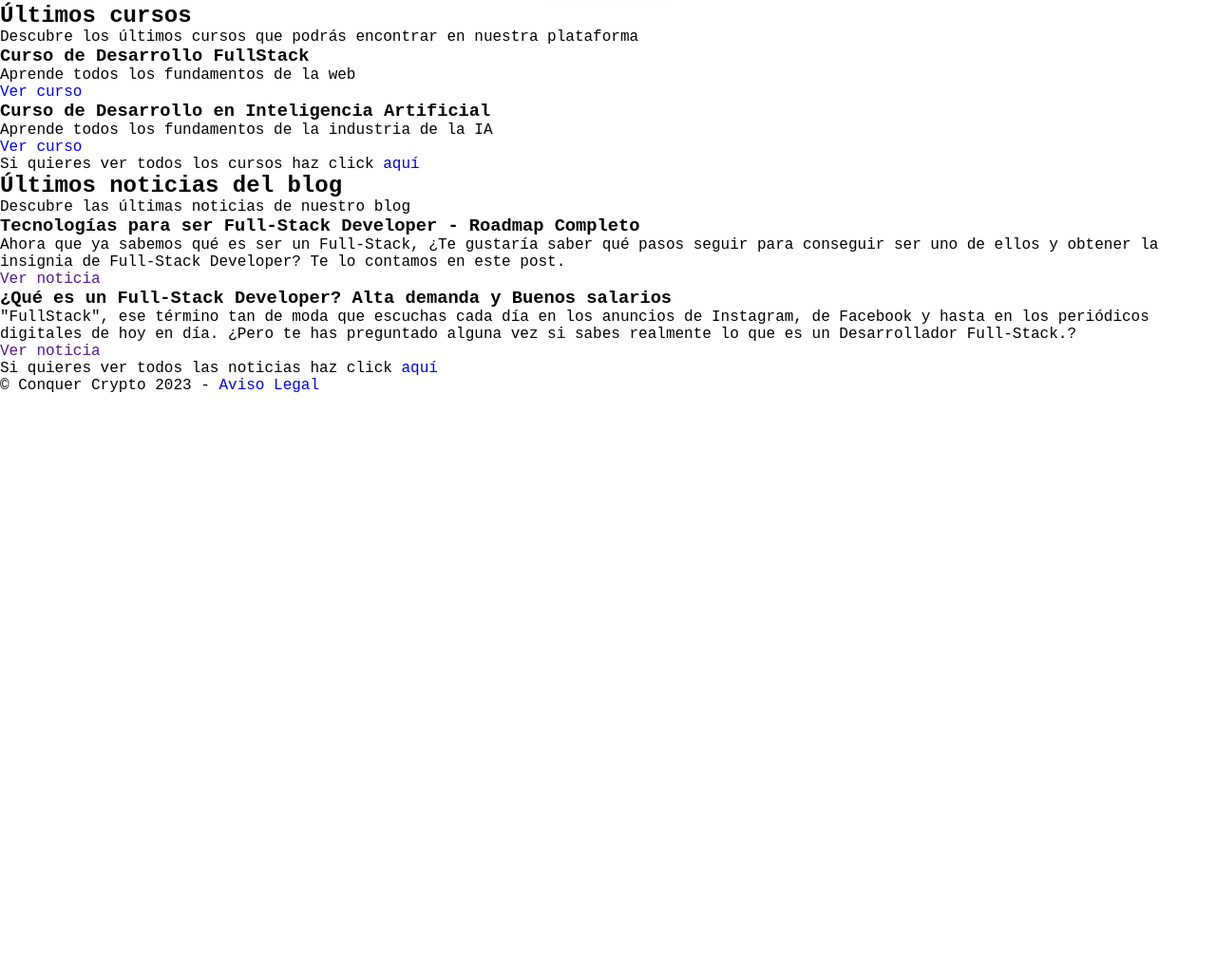
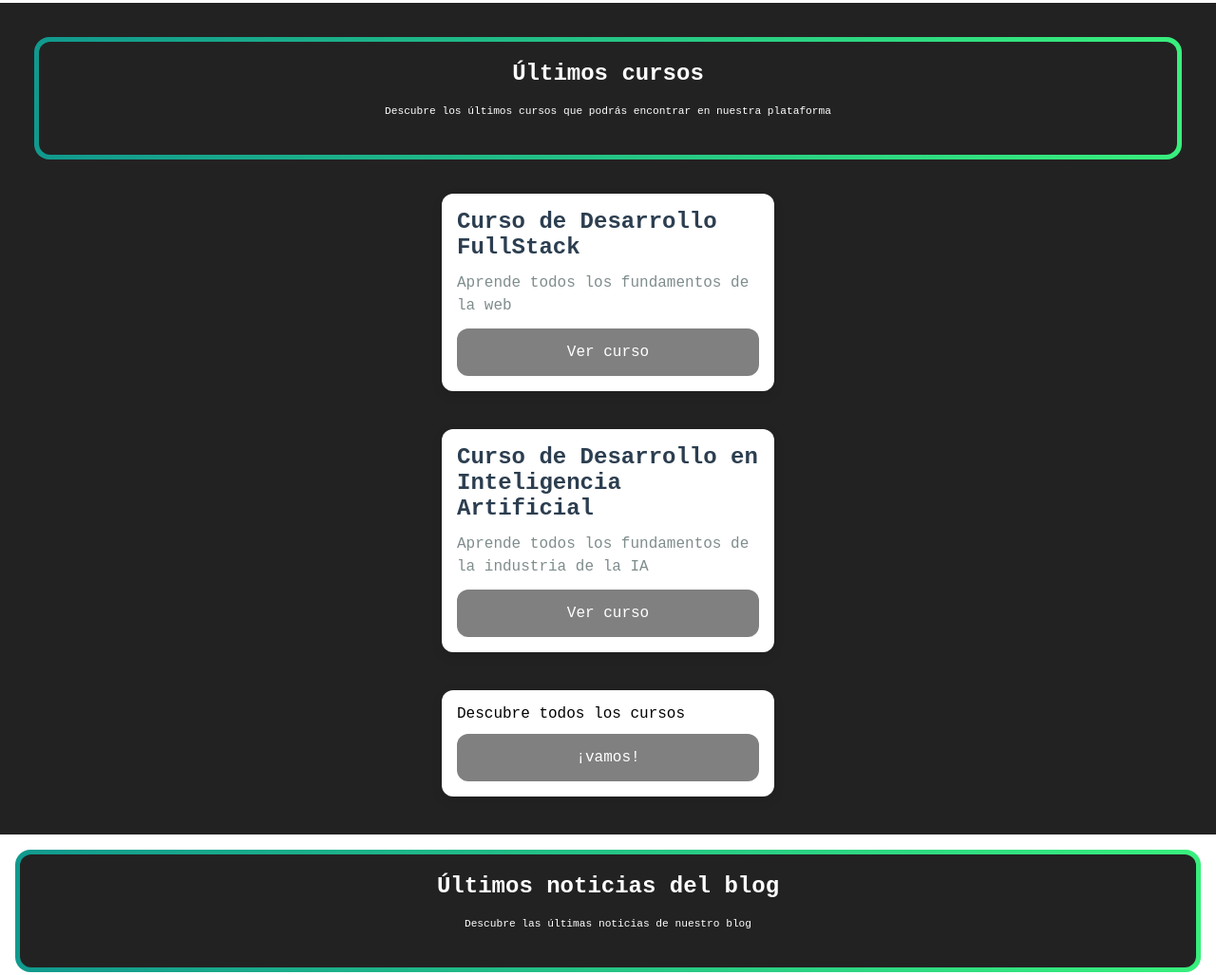
Before and after one commit to sdsiridia/academia, a website built with Vite: page index.html in a window 1280 px wide. Shown: the part 655-1682 px from the top of the page at 95% size. Before the commit the page ends 1070 px from the top, so only its background shows below. Built offline with nearby package versions, Linux system fonts and the light colour scheme; files whose address does not match are found by name; a web font is replaced by a local one.

Commit message:
home final movil v1

```diff
--- a/index.html
+++ b/index.html
@@ -82,6 +82,7 @@
           </figcaption>
         </figure>
       </section>
+      <div class="main__container-2">
         <section class="main__description">
           <div class="card">
             <h2>Descubre quien es Conquer Crypto</h2>
@@ -94,68 +95,98 @@
         <button class="main__button">
           <p><a href="quienes-somos.html">Empieza YA!</a></p>
         </button>
-      <section>
+      </div>
+      <section class="main__container-3">
+        <div class="main__description-2">
+          <div class="card-2">
             <h2>Últimos cursos</h2>
+            <p class="text">
+              Descubre los últimos cursos que podrás encontrar en nuestra
+              plataforma
+            </p>
+          </div>
+        </div>
+        <div class="tarjetas">
+          <article class="tarjeta">
+            <h3 class="tarjeta-titulo">Curso de Desarrollo FullStack</h3>
+            <p class="tarjeta-descripcion">
+              Aprende todos los fundamentos de la web
+            </p>
+            <div>
+              <a class="tarjeta-footer" href="cursos/curso-fullstack.html">Ver curso</a>
+            </div>
+          </article>
+          <article class="tarjeta">
+            <h3 class="tarjeta-titulo">
+              Curso de Desarrollo en Inteligencia Artificial
+            </h3>
+            <p class="tarjeta-descripcion">
+              Aprende todos los fundamentos de la industria de la IA
+            </p>
+            <div>
+              <a class="tarjeta-footer" href="cursos/curso-ia.html">Ver curso</a>
+            </>
+          </article>
+          <article class="tarjeta">
             <p>
-          Descubre los últimos cursos que podrás encontrar en nuestra plataforma
+              Descubre todos los cursos
             </p>
-
-        <article>
-          <h3>Curso de Desarrollo FullStack</h3>
-          <p>Aprende todos los fundamentos de la web</p>
-          <p><a href="cursos/curso-fullstack.html">Ver curso</a></p>
+            <div>
+              <a href="cursos.html" class="tarjeta-footer">
+                ¡vamos!
+              </a>
+            </div>
           </article>
-
-        <article>
-          <h3>Curso de Desarrollo en Inteligencia Artificial</h3>
-          <p>Aprende todos los fundamentos de la industria de la IA</p>
-          <p><a href="cursos/curso-ia.html">Ver curso</a></p>
-        </article>
-
-        <p>
-          Si quieres ver todos los cursos haz click
-          <a href="cursos.html">aquí</a>
-        </p>
+        </div>
       </section>
 
-      <section>
+      <section class="main__container-4">
+        <div class="main__description-2">
+          <div class="card-2">
             <h2>Últimos noticias del blog</h2>
-        <p>Descubre las últimas noticias de nuestro blog</p>
-
-        <article>
-          <h3>Tecnologías para ser Full-Stack Developer - Roadmap Completo</h3>
-          <p>
+            <p class="text">Descubre las últimas noticias de nuestro blog</p>
+          </div>
+        </div>
+        <div class="tarjetas">
+          <article class="tarjeta">
+            <h3 class="tarjeta-titulo">Tecnologías para ser Full-Stack Developer - Roadmap Completo</h3>
+            <p class="tarjeta-description">
               Ahora que ya sabemos qué es ser un Full-Stack, ¿Te gustaría saber
               qué pasos seguir para conseguir ser uno de ellos y obtener la
               insignia de Full-Stack Developer? Te lo contamos en este post.
             </p>
-          <p><a href="">Ver noticia</a></p>
+            <div><a class="tarjeta-footer" href="">Ver noticia</a></div>
           </article>
 
-        <article>
-          <h3>
+          <article class="tarjeta">
+            <h3 class="tarjeta-titulo">
               ¿Qué es un Full-Stack Developer? Alta demanda y Buenos salarios
             </h3>
-          <p>
+            <p class="tarjeta-description">
               "FullStack", ese término tan de moda que escuchas cada día en los
               anuncios de Instagram, de Facebook y hasta en los periódicos
               digitales de hoy en día. ¿Pero te has preguntado alguna vez si sabes
               realmente lo que es un Desarrollador Full-Stack.?
             </p>
-          <p><a href="">Ver noticia</a></p>
+            <div><a class="tarjeta-footer" href="">Ver noticia</a></div>
           </article>
-
+          <article class="tarjeta">
             <p>
               Si quieres ver todos las noticias haz click
-          <a href="blog.html">aquí</a>
             </p>
+            <div>
+              <a href="cursos.html" class="tarjeta-footer">
+                ¡vamos!
+              </a>
+            </div>
+          </article>
         </section>
+        </div>
     </main>
 
     <footer>
-      <p>© Conquer Crypto 2023 - <a href="aviso-legal.html">Aviso Legal</a></p>
+      <p>© Conquer Crypto 2026 - <a href="aviso-legal.html">Aviso Legal</a></p>
     </footer>
-    <!-- <div id="app"></div> -->
     <script type="module" src="./src/main.js"></script>
   </body>
 </html>
--- a/src/sass/layout/_footer.scss
+++ b/src/sass/layout/_footer.scss
@@ -0,0 +1,18 @@
+@use '../abstracts/variables' as v;
+@use '../abstracts/mixins' as m;
+@use '../base/animations' as *;
+
+footer{
+    background:v.$orange;
+    display: flex;
+    justify-content: center;
+    align-items: center;
+    padding: 20px;
+    a{
+    background-color: v.$orange_2;
+    color: white;
+    text-decoration: none;
+    padding: 10px;
+    border-radius: 12px;
+    }
+}
--- a/src/sass/layout/_header.scss
+++ b/src/sass/layout/_header.scss
@@ -35,6 +35,7 @@ header,
 .ul_links {
     width: 100%;
     background-color: v.$orange_2;
+    z-index: 1;
     position: absolute;
     top: v.$altura_header;
     left: 0;
--- a/src/sass/layout/_main.scss
+++ b/src/sass/layout/_main.scss
@@ -25,38 +25,12 @@
             text-align: center;
             margin-bottom: 20px;
         }
+        &-3{
+            background-color: v.$card-color;
+            padding: 20px;
+
         }
-    &__description{
-        margin: auto;
-        padding:5px;
-        background: v.$gradient-border;
-        aspect-ratio: 10/16;
-        border-radius: 16px;
-        width: 200px;
-        position: relative;
-        .card{
-            background: v.$card-color;
-            display: flex;
-            flex-direction: column;
-            align-items: center;
-            justify-content: center;
-            width: 100%;
-            height: 100%;
-            border-radius: 12px;
-            padding: 20px 16px;
-            h2{
-                text-align: center;
-                margin-bottom: 20px;
-                color:v.$white;
-            }
-            .text{
-                text-align: center;
-                font-size: .70rem;
-                margin-bottom: 20px;
-                color:v.$white;
-            }
         }
-    }
     &__button{
         margin:20px auto;
     // display: inline-block;
@@ -90,6 +64,134 @@
     }
     }
 }
+.main__description{
+        margin: auto;
+        padding:5px;
+        background: v.$gradient-border;
+        aspect-ratio: 10/16;
+        border-radius: 16px;
+        width: 200px;
+        position: relative;
+        .card{
+            background: v.$card-color;
+            display: flex;
+            flex-direction: column;
+            align-items: center;
+            justify-content: center;
+            width: 100%;
+            height: 100%;
+            border-radius: 12px;
+            padding: 20px 16px;
+            h2{
+                text-align: center;
+                margin-bottom: 20px;
+                color:v.$white;
+            }
+            .text{
+                text-align: center;
+                font-size: .70rem;
+                margin-bottom: 20px;
+                color:v.$white;
+            }
+        }
+    }
+
+
+.main__description-2{
+        margin: 16px;
+        padding:5px;
+        background: v.$gradient-border;
+        // aspect-ratio: 10/16;
+        border-radius: 16px;
+        width: auto;
+        position: relative;
+        .card-2{
+            background: v.$card-color;
+            display: flex;
+            flex-direction: column;
+            align-items: center;
+            justify-content: center;
+            width: 100%;
+            height: 100%;
+            border-radius: 12px;
+            padding: 20px 16px;
+            h2{
+                text-align: center;
+                margin-bottom: 20px;
+                color:v.$white;
+            }
+            .text{
+                text-align: center;
+                font-size: .70rem;
+                margin-bottom: 20px;
+                color:v.$white;
+            }
+        }
+    }
+
+.tarjetas{
+    display: flex;
+    flex-direction: column;
+}
+
+.tarjeta {
+    // flex:50%;
+    background-color: #ffffff;
+    border-radius: 12px;
+    box-shadow: 0 4px 12px rgba(0, 0, 0, 0.1);
+    padding: 16px;
+    max-width: 350px;
+    margin: 20px auto;
+    width: 100%;
+    transition: transform 0.3s ease, box-shadow 0.3s ease;
+
+    /* Centrar contenido */
+    display: flex;
+    flex-direction: column;
+    gap: 12px;
+    // align-items: center;
+    justify-content: center;
+    .tarjeta-descripcion{
+        flex-grow: 1;
+        flex-shrink: 1;
+    }
+    a{
+        color: white;
+        text-decoration: none;
+
+    }
+}
+
+.tarjeta .tarjeta-footer{
+    background-color: gray;
+    padding: 16px;
+    border-radius: 12px;
+    display: flex;
+    align-items: center;
+    justify-content: center;
+
+}
+
+.tarjeta:hover {
+    /* Efecto al pasar el mouse */
+    transform: translateY(-5px);
+    box-shadow: 0 8px 20px rgba(0, 0, 0, 0.15);
+}
+
+.tarjeta-titulo {
+    font-size: 1.5rem;
+    color: #2c3e50;
+    margin: 0;
+}
+
+.tarjeta-descripcion {
+    font-size: 1rem;
+    color: #7f8c8d;
+    line-height: 1.5;
+    margin: 0;
+}
+
+
 
 // @keyframes glowing{
 //     0%{
```
Lines whose indentation alone changed are shown as unchanged.
